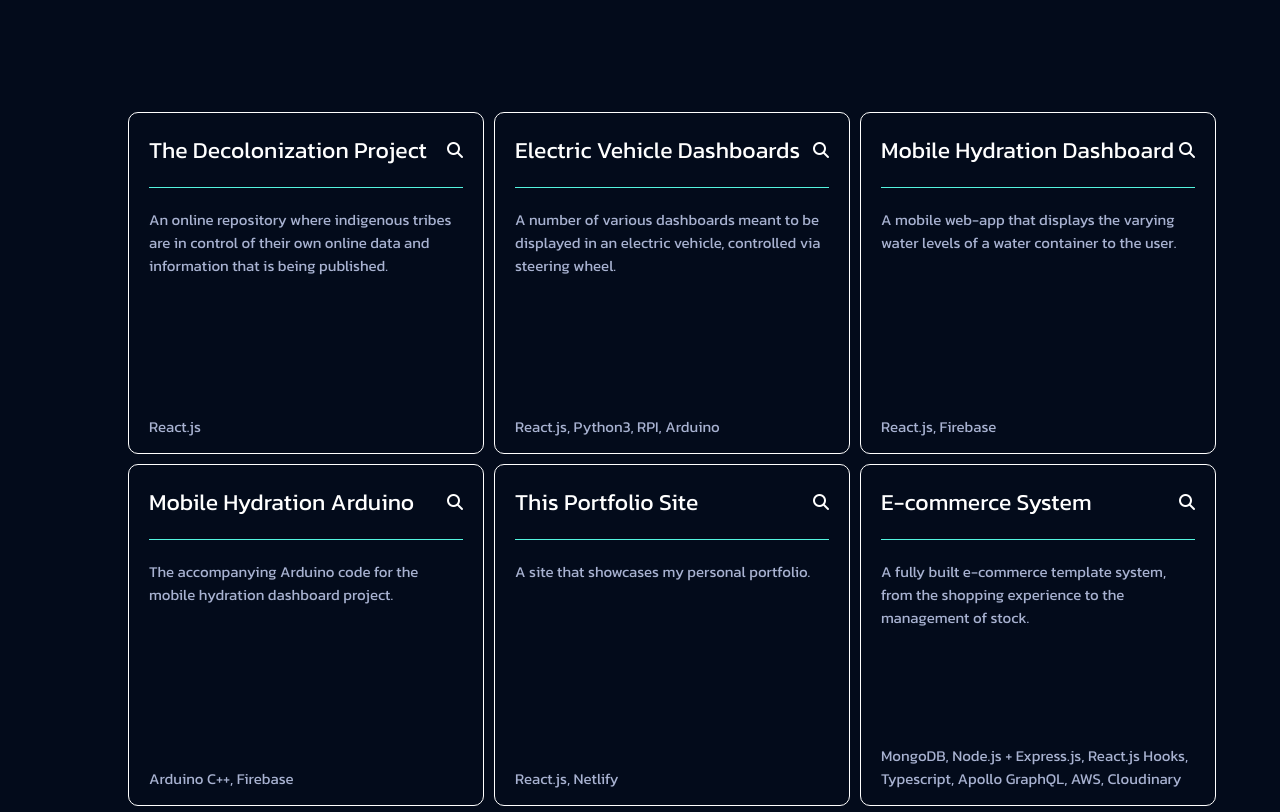
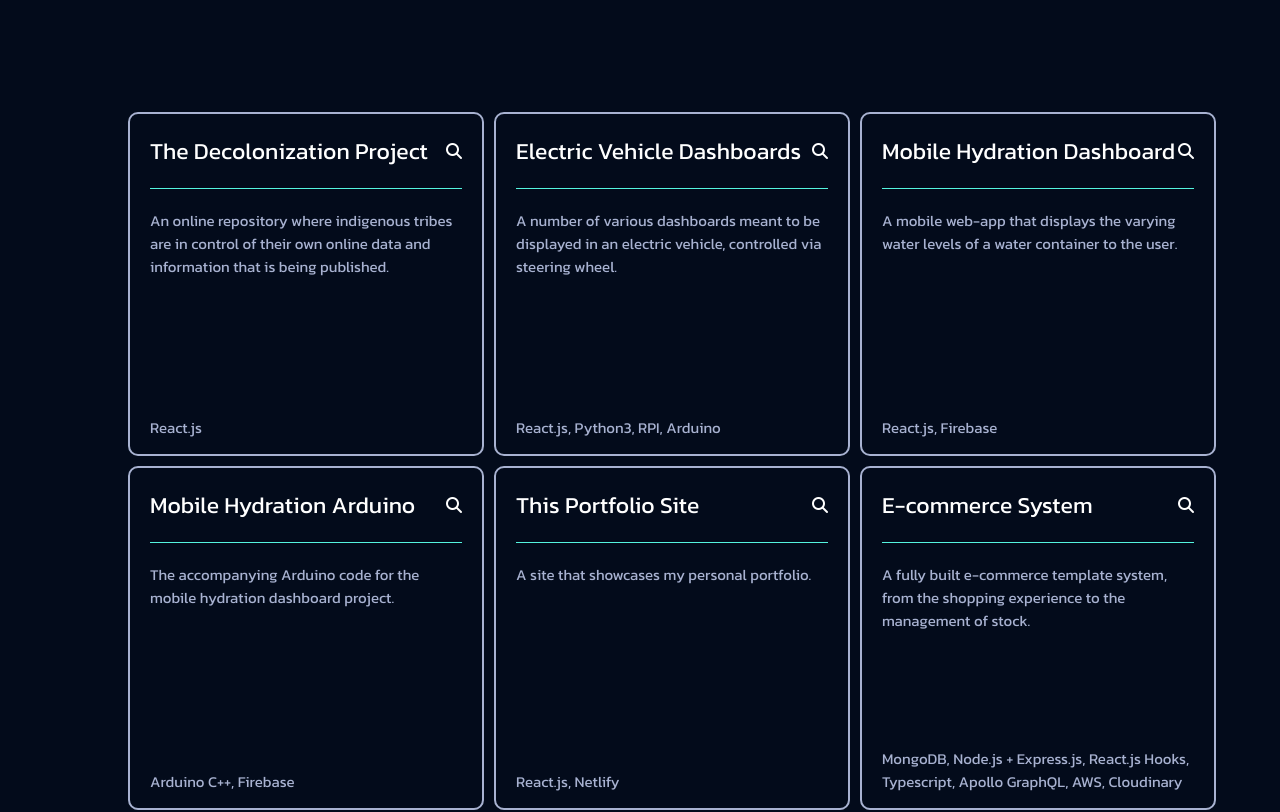
Before and after one commit to CaitlinChiang/Portfolio, a React (Create React App) app: page / in a window 1280 px wide. Shown: the part 2748-3560 px from the top of the page. Built offline with nearby package versions, Linux system fonts and the light colour scheme.

Commit message:
quick fix

```diff
--- a/src/styles/Projects.css
+++ b/src/styles/Projects.css
@@ -39,7 +39,7 @@
   padding: 20px;
   text-align: left;
   position: relative;
-  border: 1px solid white;
+  border: 2px solid var(--light-slate);
 }
 
 .icon-project {
```
